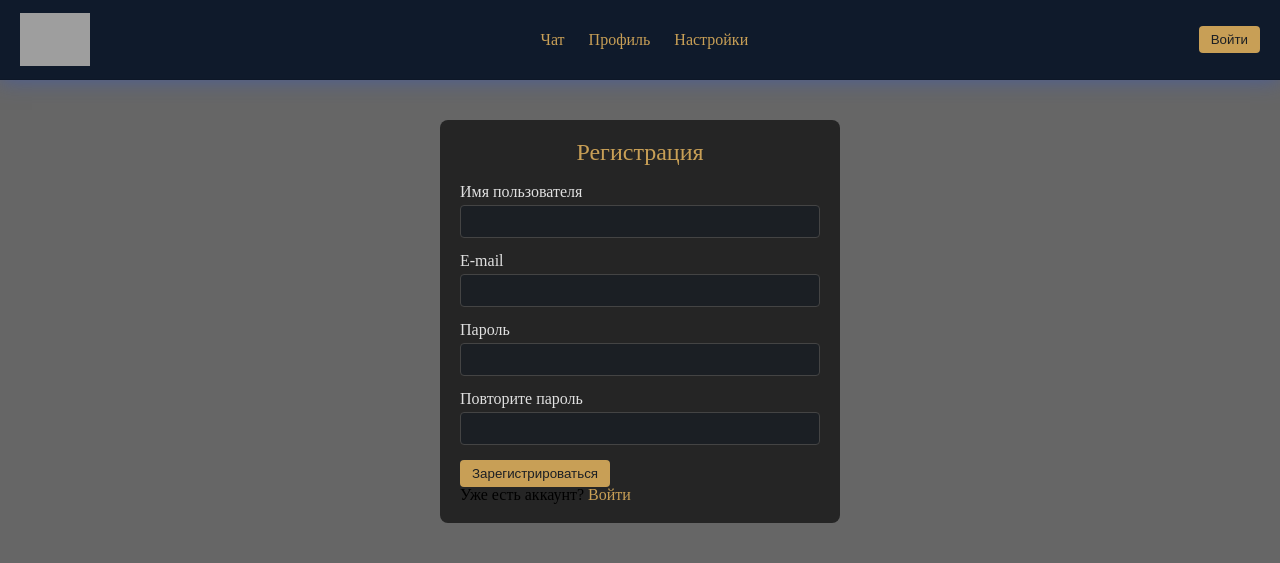
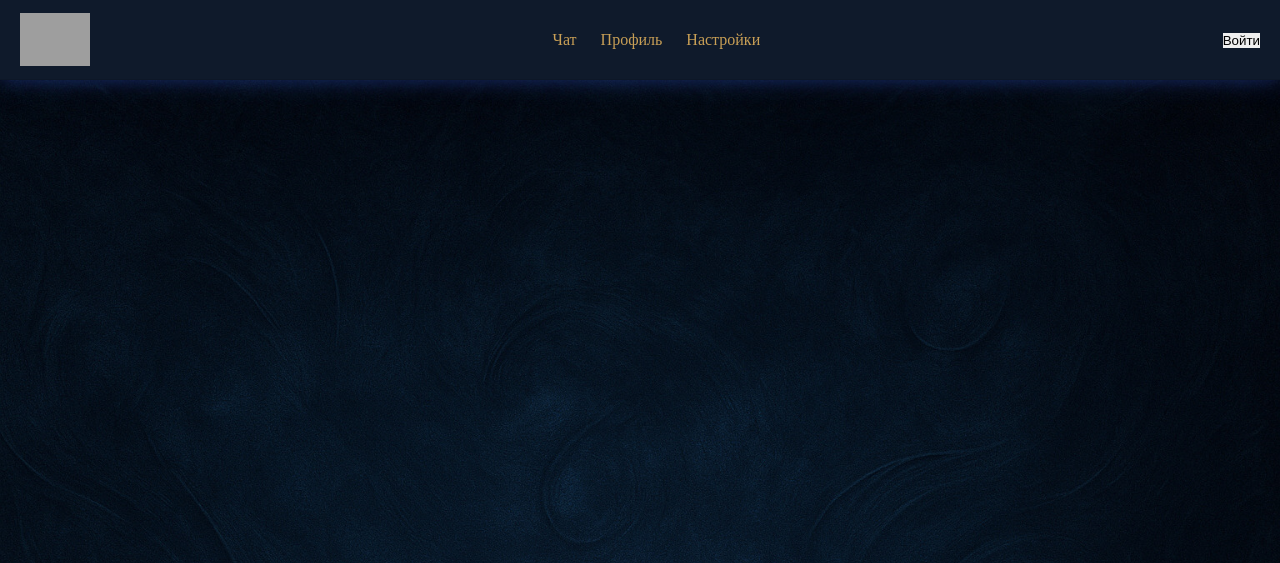
Before and after one commit to RAIVZ/my-project, a PHP site: page / in a window 1280 px wide. Shown: the top 563 px of the page. Run offline with PHP 8.4, Linux system fonts and the light colour scheme; grey boxes are pictures that could not be loaded.

Commit message:
my-project

```diff
--- a/package.json
+++ b/package.json
@@ -19,6 +19,6 @@
   "homepage": "https://github.com/RAIVZ/my-project#readme",
   "description": "",
   "dependencies": {
-    "express": "^5.1.0"
+    "express": "^4.18.2"
   }
 }
--- a/public/css.css
+++ b/public/css.css
@@ -123,7 +123,7 @@
   overflow: hidden;
   white-space: nowrap;
 }
-.button {
+.loginBtn {
   background: #c89f56;
   border: none;
   padding: 6px 12px;
--- a/public/index.html
+++ b/public/index.html
@@ -6,7 +6,7 @@
 	<link rel="stylesheet" href="./css.css">
 	<title>мой тренинг</title>
 </head>
-<body >
+<body>
 	<div class="wrapper">
 		<header class="header">
 	<div class="header__inner">
@@ -32,36 +32,11 @@
 			<img src="" alt="Аватар" class="header__avatar" id="avatarImg">
 			<input type="file" accept="image/*" id="avatarInput" class="visually-hidden">
 		</label>
-		<button class="button" id="logoutBtn">Выйти</button>
+		<button class="loginBtn" id="logoutBtn">Выйти</button>
     </div>
 	</div>
 	</div>
 	</header>
-	<section class="auth-section">
-  <div class="auth__container">
-    <h2 class="auth__title">Регистрация</h2>
-    <form id="registerForm" class="auth__form">
-      <div class="auth__field">
-        <label for="username">Имя пользователя</label>
-        <input type="text" id="username" name="username" required>
-      </div>
-      <div class="auth__field">
-        <label for="email">E-mail</label>
-        <input type="email" id="email" name="email" required>
-      </div>
-      <div class="auth__field">
-        <label for="password">Пароль</label>
-        <input type="password" id="password" name="password" required>
-      </div>
-      <div class="auth__field">
-        <label for="confirmPassword">Повторите пароль</label>
-        <input type="password" id="confirmPassword" name="confirmPassword" required>
-      </div>
-      <button type="submit" class="button">Зарегистрироваться</button>
-    </form>
-    <p>Уже есть аккаунт? <a href="/login" class="auth__switch">Войти</a></p>
-  </div>
-</section>
 	<main class="main _container">
 		<section class="wer">
 		</section>
--- a/public/script.js
+++ b/public/script.js
@@ -1,79 +1 @@
 "use strict"
-
-document.addEventListener('DOMContentLoaded', () => {
-  const loginSection  = document.getElementById('headerLogin');
-  const userSection   = document.getElementById('headerUser');
-  const loginBtn      = document.getElementById('loginBtn');
-  const logoutBtn     = document.getElementById('logoutBtn');
-  const avatarInput   = document.getElementById('avatarInput');
-  const avatarImg     = document.getElementById('avatarImg');
-
-  // Проверка состояния (для демонстрации используем localStorage)
-  function updateUI() {
-    const user = JSON.parse(localStorage.getItem('user'));
-    if (user && user.avatarUrl) {
-      avatarImg.src = user.avatarUrl;
-      loginSection.style.display = 'none';
-      userSection.style.display = 'flex';
-    } else {
-      loginSection.style.display = 'block';
-      userSection.style.display = 'none';
-    }
-  }
-
-  // Обработчик Войти (для демо — сохраняем фиктивного пользователя)
-  loginBtn.addEventListener('click', () => {
-    const dummyUser = { avatarUrl: 'img/default-avatar.png' };
-    localStorage.setItem('user', JSON.stringify(dummyUser));
-    updateUI();
-  });
-
-  // Обработчик Выйти
-  logoutBtn.addEventListener('click', () => {
-    localStorage.removeItem('user');
-    updateUI();
-  });
-
-  // Смена аватара
-  avatarInput.addEventListener('change', () => {
-    const file = avatarInput.files[0];
-    if (!file) return;
-    const rd = new FileReader();
-    rd.onload = e => {
-      avatarImg.src = e.target.result;
-      const user = JSON.parse(localStorage.getItem('user')) || {};
-      user.avatarUrl = e.target.result;
-      localStorage.setItem('user', JSON.stringify(user));
-    };
-    rd.readAsDataURL(file);
-  });
-
-  updateUI();
-});
-
-document.getElementById('registerForm').addEventListener('submit', async e => {
-  e.preventDefault();
-  const data = {
-    username: e.target.username.value,
-    email: e.target.email.value,
-    password: e.target.password.value,
-    confirmPassword: e.target.confirmPassword.value
-  };
-  if (data.password !== data.confirmPassword) {
-    alert('Пароли не совпадают');
-    return;
-  }
-  try {
-    const res = await fetch('/api/register', {
-      method: 'POST',
-      headers: { 'Content-Type': 'application/json' },
-      body: JSON.stringify(data)
-    });
-    if (!res.ok) throw await res.text();
-    alert('Регистрация прошла успешно');
-    window.location.href = '/login';
-  } catch (err) {
-    console.error(err);
-    alert('Ошибка регистрации: ' + err);
-  }
-});
```
Also changed, not shown: server.js (+23 -12 lines), img/EE.png (deleted), img/ef4fca19-2bba-45f2-bc45-83aaa0b29c4a.png (deleted), img/metal.png (deleted), package-lock.json, public/img/анпр.jpg (renamed from img/анпр.jpg), 3 other files.
